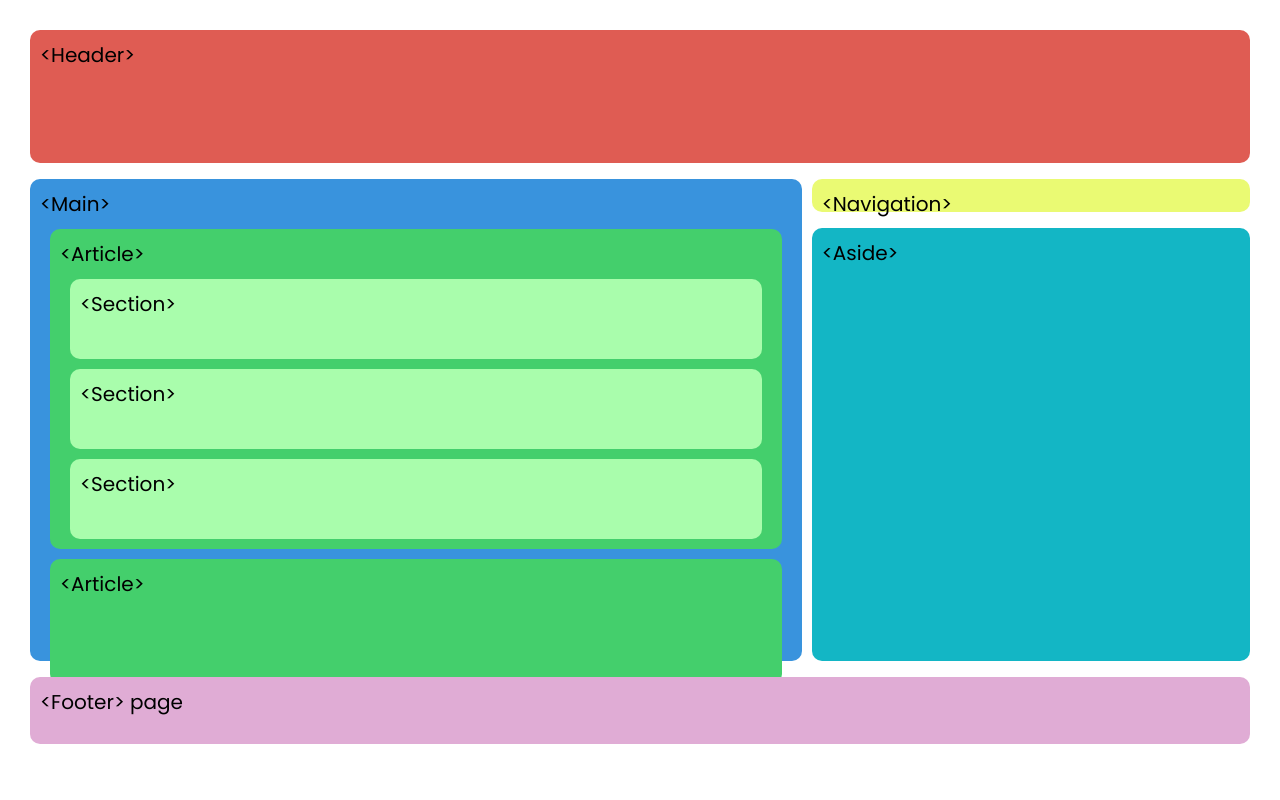
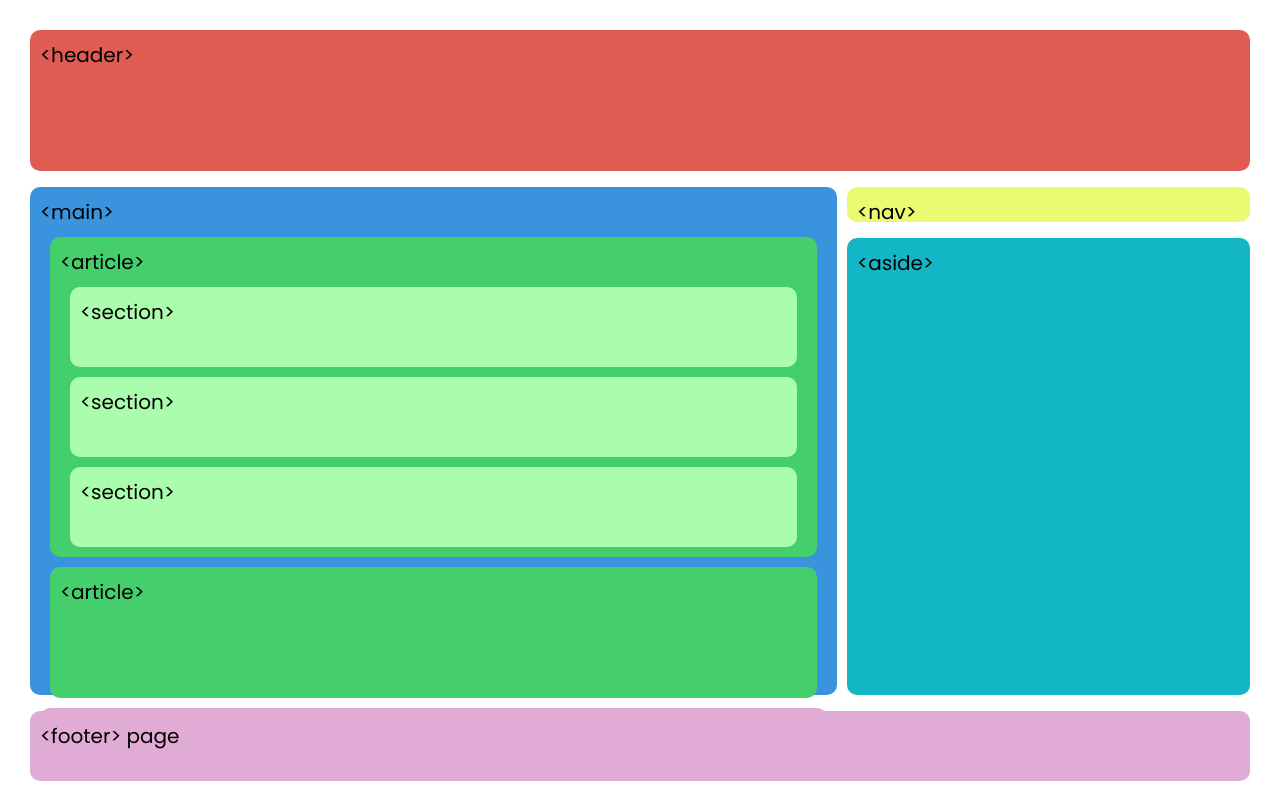
Before and after one commit to sa-pardo/html5-semantic-tags, a plain HTML site: page index.html in a window 1280 px wide. Drawn offline with Linux system fonts and the light colour scheme.

Commit message:
lower case tags and change style

```diff
--- a/index.html
+++ b/index.html
@@ -10,21 +10,21 @@
 
 <body>
   <div class="container">
-    <div class="header">&lt;Header&gt;</div>
-    <div class="navigation">&lt;Navigation&gt;</div>
-    <div class="aside">&lt;Aside&gt;</div>
+    <div class="header">&lt;header&gt;</div>
+    <div class="navigation">&lt;nav&gt;</div>
+    <div class="aside">&lt;aside&gt;</div>
     <div class="main">
-      &lt;Main&gt;
-      <div class="article">&lt;Article&gt;
-        <div class="section">&lt;Section&gt;</div>
-        <div class="section">&lt;Section&gt;</div>
-        <div class="section">&lt;Section&gt;</div>
+      &lt;main&gt;
+      <div class="article">&lt;article&gt;
+        <div class="section">&lt;section&gt;</div>
+        <div class="section">&lt;section&gt;</div>
+        <div class="section">&lt;section&gt;</div>
       </div>
-      <div class="article second-article">&lt;Article&gt;
+      <div class="article second-article">&lt;article&gt;
       </div>
       <div class="footer-main">&lt;footer&gt; main</div>
     </div>
-    <div class="footer">&lt;Footer&gt; page</div>
+    <div class="footer">&lt;footer&gt; page</div>
   </div>
 
 </body>
--- a/style.css
+++ b/style.css
@@ -26,7 +26,7 @@ body {
   grid-template-rows: 20% 5% 65% 10%;
   column-gap: 10px;
   row-gap: 16px;
-  height: 90%;
+  height: 95%;
 }
 
 .container * {
```
